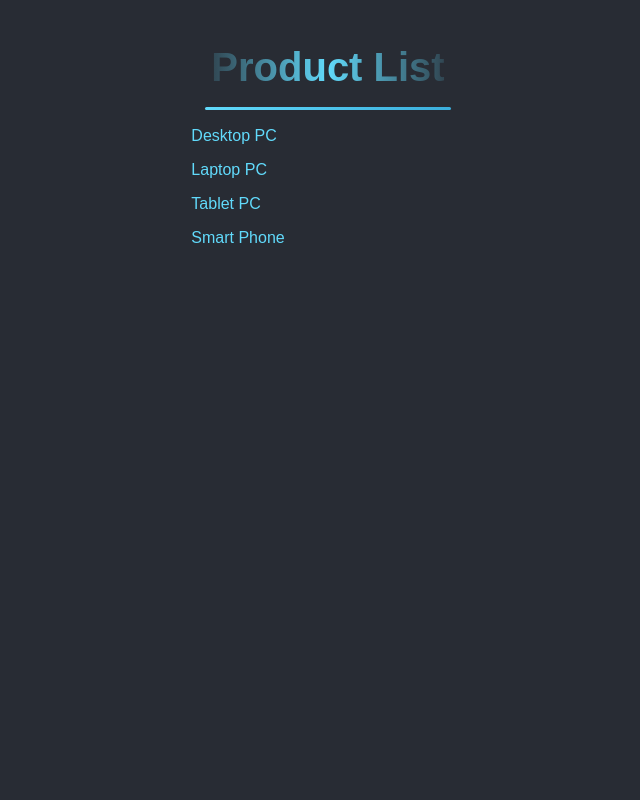
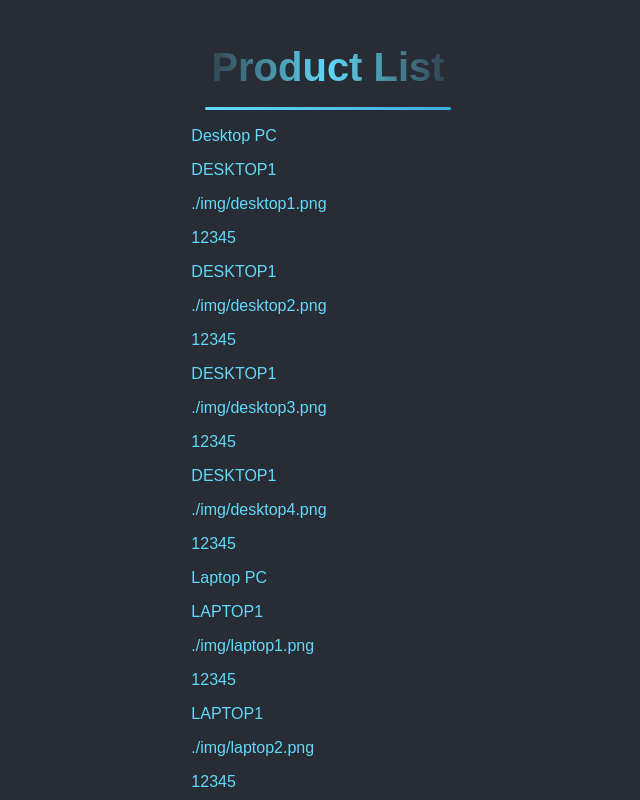
Before and after one commit to kip2/EC-site-Product-List-RecursionCS, a React app in the folder app/: page / in a window 1280 px wide. Shown: the top 800 px of the page, without its empty margins (312-952 px from the left). Built offline with nearby package versions, Linux system fonts and the light colour scheme.

Commit message:
Procutまで、データを受け渡せるのを確認

```diff
--- a/app/src/components/App.js
+++ b/app/src/components/App.js
@@ -11,7 +11,7 @@ export default function App() {
 			<h1>Product List</h1>
 			{
 				data.map(products => {
-					return <Category category={products.category} />;
+					return <Category category={products.category} products={products.products} />;
 				})
 			}
 		</>
--- a/app/src/components/Category.js
+++ b/app/src/components/Category.js
@@ -1,9 +1,17 @@
 import React from "react";
+import Product from "./Product";
 
-export default function Category({ category }) {
+export default function Category({ category, products }) {
     return (
         <>
             <p>{category}</p>
+            <div>
+                {
+                    products.map(product => {
+                        return <Product {...product} />;
+                    })
+                }
+            </div>
         </>
     );
 }
--- /dev/null
+++ b/app/src/components/Product.js
@@ -0,0 +1,11 @@
+import React from "react";
+
+export default function Product({ name, imgUrl, price }) {
+    return (
+        <>
+            <p>{name}</p>
+            <p>{imgUrl}</p>
+            <p>{price}</p>
+        </>
+    );
+}
```
Also changed, not shown: app/src/components/Item.js (deleted, +0 -7 lines), app/src/components/ItemList.js (deleted, +0 -7 lines), app/dist/assets/bundle.js.
